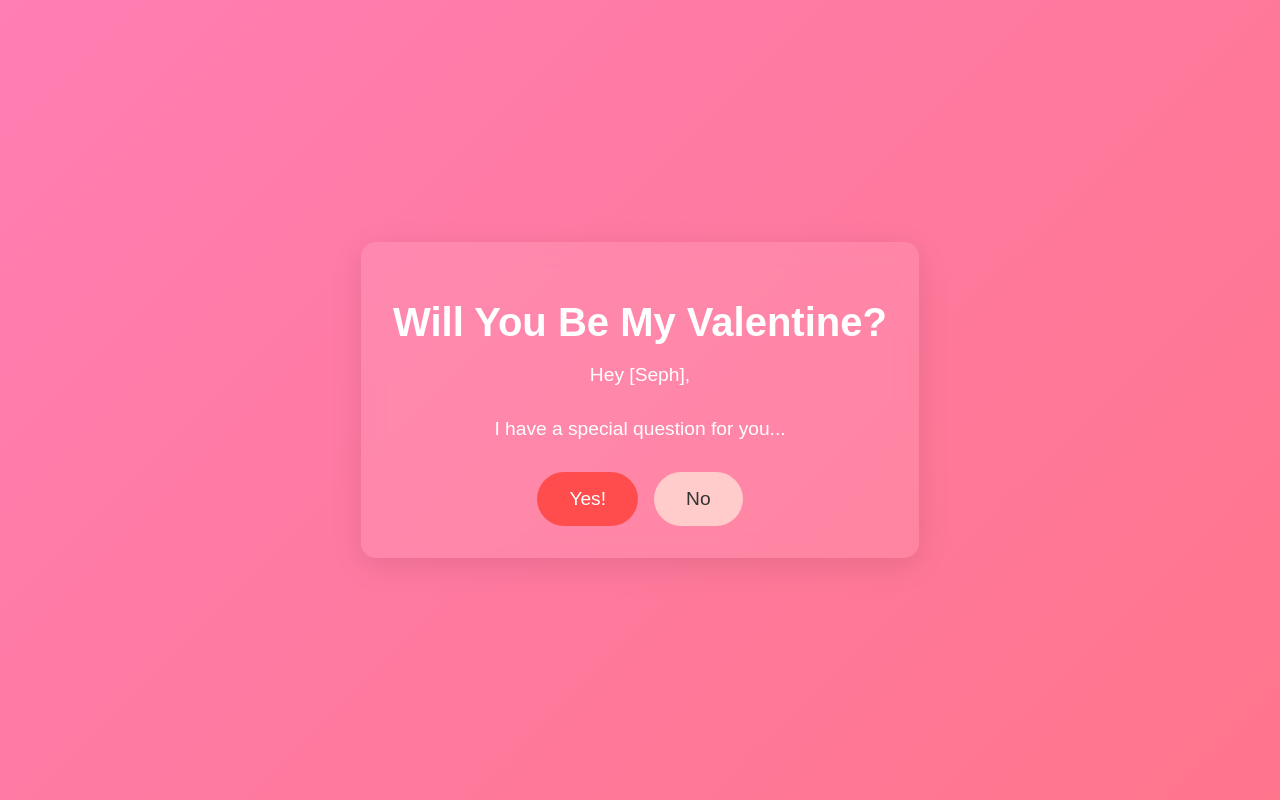
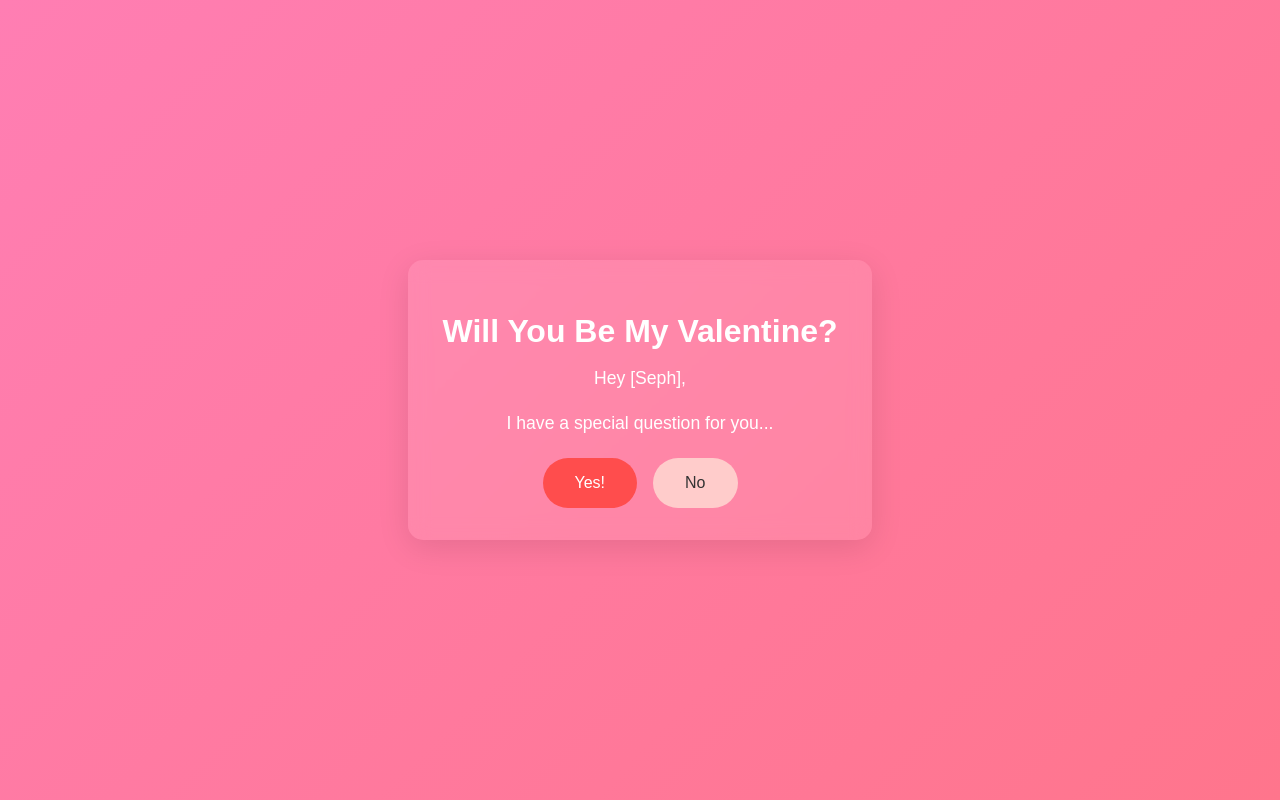
Before and after one commit to GloomiPicksXy/Valentines-day, a plain HTML site: page index.html in a window 1280 px wide. Drawn offline with Linux system fonts and the light colour scheme.

Commit message:
Update style.css

```diff
--- a/style.css
+++ b/style.css
@@ -1,4 +1,3 @@
-/* style.css */
 body {
   margin: 0;
   padding: 0;
@@ -18,16 +17,26 @@ body {
   border-radius: 15px;
   backdrop-filter: blur(10px);
   box-shadow: 0 8px 32px rgba(0, 0, 0, 0.1);
+  max-width: 90%;
+  width: 400px;
 }
 
 h1 {
-  font-size: 2.5rem;
+  font-size: 2rem;
   margin-bottom: 1rem;
 }
 
 p {
-  font-size: 1.2rem;
-  margin-bottom: 2rem;
+  font-size: 1.1rem;
+  margin-bottom: 1.5rem;
+}
+
+.gif {
+  width: 150px;
+  height: 150px;
+  margin-bottom: 1rem;
+  border-radius: 50%;
+  object-fit: cover;
 }
 
 .buttons {
@@ -38,7 +47,7 @@ p {
 
 button {
   padding: 1rem 2rem;
-  font-size: 1.2rem;
+  font-size: 1rem;
   border: none;
   border-radius: 50px;
   cursor: pointer;
@@ -63,7 +72,6 @@ button {
   transform: scale(1.1);
 }
 
-/* Confetti Animation */
 .confetti {
   position: absolute;
   width: 10px;
```
